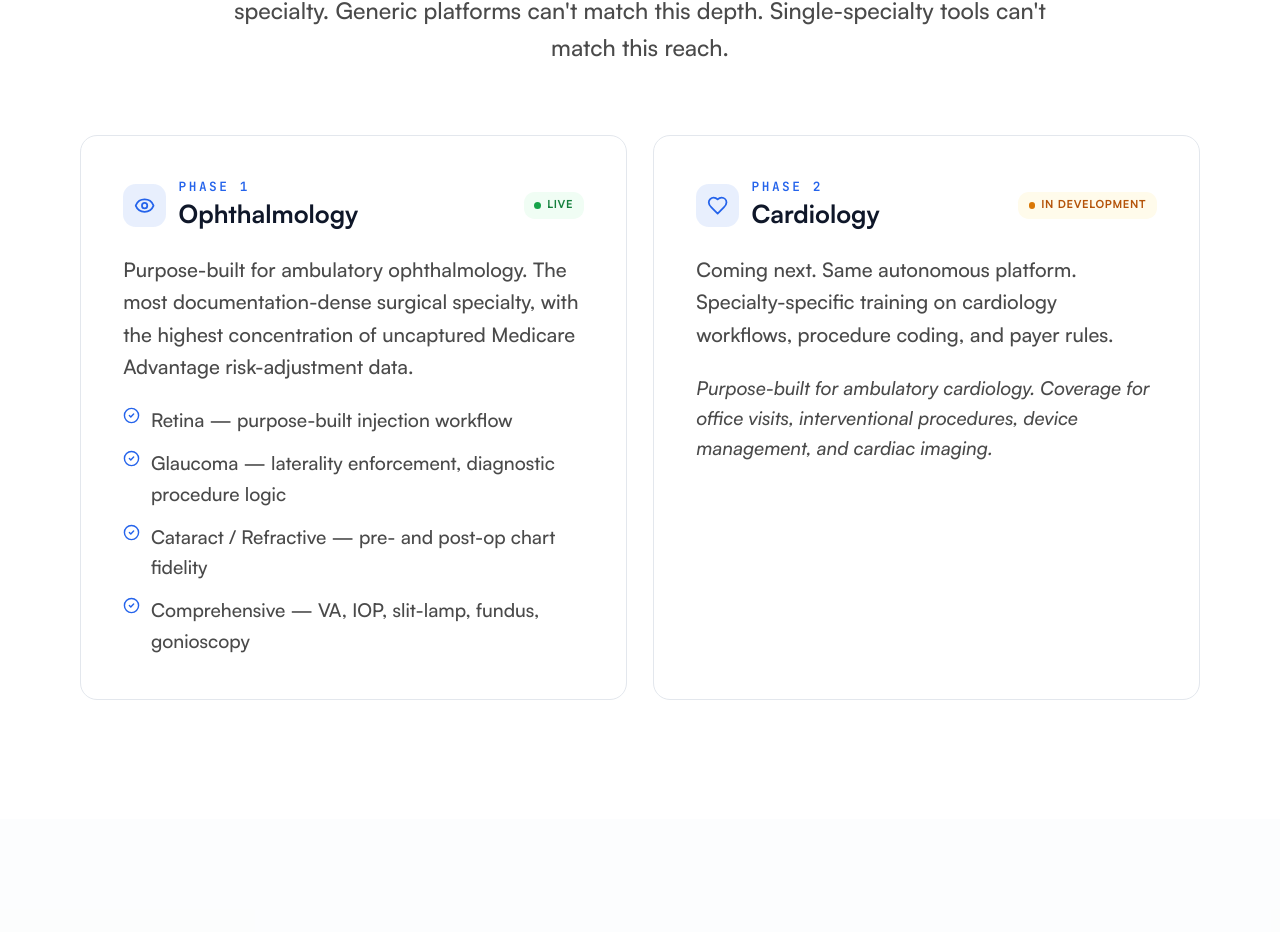
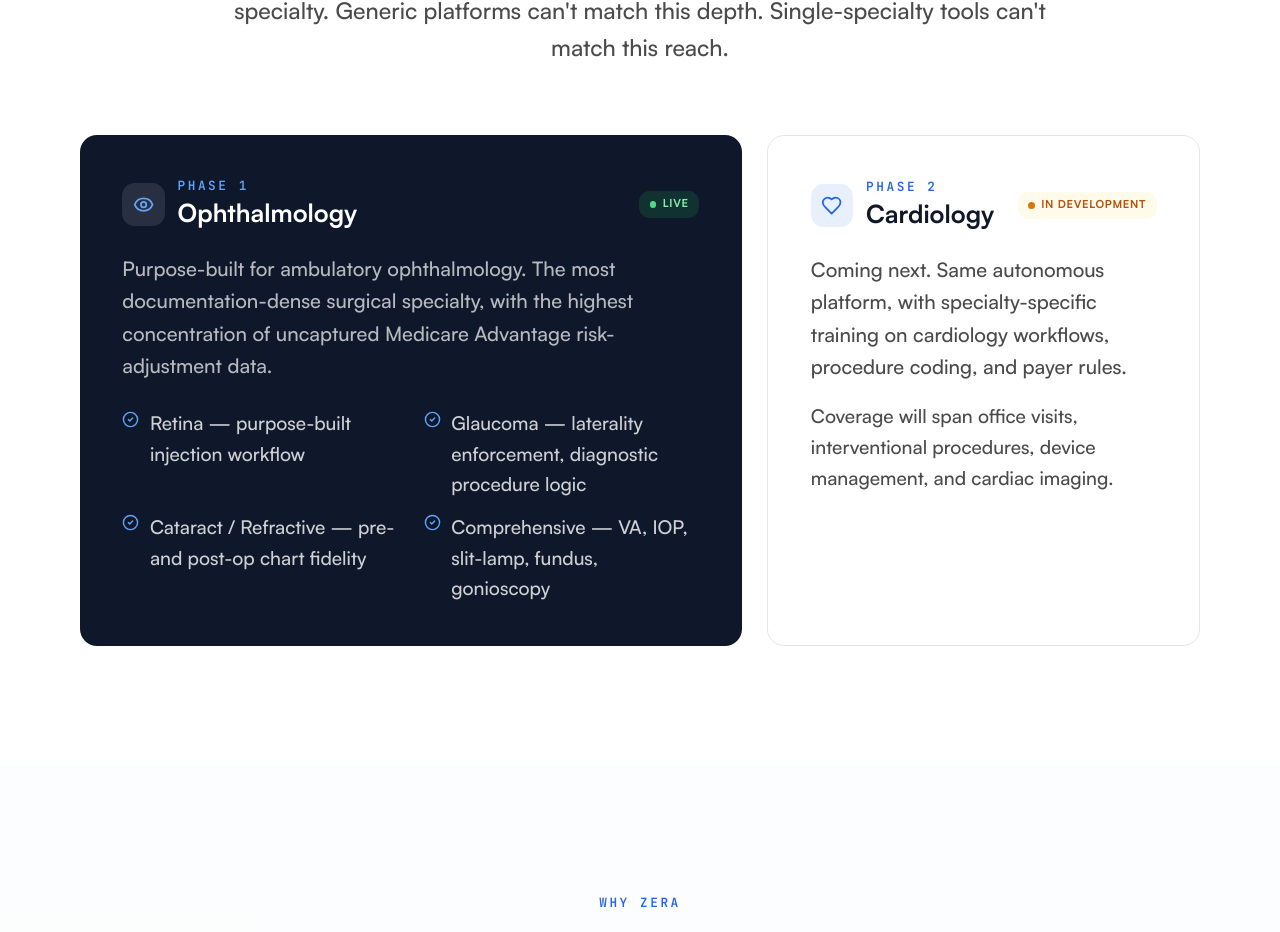
Before and after one commit to nuscript-zera/zera-website, a Next.js app: page / in a window 1280 px wide. Shown: the part 2140-3072 px from the top of the page. Built offline with nearby package versions, Linux system fonts and the light colour scheme.

Commit message:
Home: 3-2 specialty split with dark ophthalmology card; remove italics

```diff
--- a/app/layout.tsx
+++ b/app/layout.tsx
@@ -11,11 +11,6 @@
       path: "./fonts/Satoshi-Variable.woff2",
       weight: "300 900",
       style: "normal",
-    },
-    {
-      path: "./fonts/Satoshi-VariableItalic.woff2",
-      weight: "300 900",
-      style: "italic",
     },
   ],
   variable: "--font-satoshi",
--- a/components/home/ZeraSpecialtySection.tsx
+++ b/components/home/ZeraSpecialtySection.tsx
@@ -20,53 +20,54 @@
           </p>
         </AnimatedSection>
 
-        <div className="grid lg:grid-cols-2 gap-6">
-          {/* Ophthalmology */}
+        <div className="grid lg:grid-cols-5 gap-6">
+          {/* Ophthalmology — 3 cols, dark theme */}
           <motion.div
             initial={{ opacity: 0, y: 16 }}
             whileInView={{ opacity: 1, y: 0 }}
             viewport={{ once: true, margin: "-40px" }}
             transition={{ duration: 0.45 }}
-            className="rounded-2xl border border-border bg-white p-8 lg:p-10"
+            className="lg:col-span-3 rounded-2xl p-8 lg:p-10"
+            style={{ backgroundColor: "#0f172a" }}
           >
             <div className="flex items-center gap-3 mb-5">
-              <div className="w-10 h-10 rounded-lg bg-primary/10 flex items-center justify-center">
-                <Eye className="w-5 h-5 text-primary" />
+              <div className="w-10 h-10 rounded-lg bg-white/10 flex items-center justify-center">
+                <Eye className="w-5 h-5 text-[#60a5fa]" />
               </div>
               <div className="flex-1">
-                <p className="text-xs font-mono uppercase tracking-[0.2em] text-primary font-semibold block">Phase 1</p>
-                <p className="text-xl font-bold text-foreground">Ophthalmology</p>
+                <p className="text-xs font-mono uppercase tracking-[0.2em] text-[#60a5fa] font-semibold block">Phase 1</p>
+                <p className="text-xl font-bold text-white">Ophthalmology</p>
               </div>
-              <span className="inline-flex items-center gap-1.5 px-2.5 py-1 rounded-md bg-green-50 text-green-700 text-[11px] font-bold uppercase tracking-[0.06em]">
-                <span className="w-1.5 h-1.5 rounded-full bg-green-600" />
+              <span className="inline-flex items-center gap-1.5 px-2.5 py-1 rounded-md bg-green-500/15 text-green-300 text-[11px] font-bold uppercase tracking-[0.06em]">
+                <span className="w-1.5 h-1.5 rounded-full bg-green-400" />
                 Live
               </span>
             </div>
-            <p className="text-muted-foreground mb-5 leading-relaxed">
+            <p className="text-white/70 mb-6 leading-relaxed">
               Purpose-built for ambulatory ophthalmology. The most documentation-dense surgical specialty, with the highest concentration of uncaptured Medicare Advantage risk-adjustment data.
             </p>
-            <ul className="space-y-3">
+            <ul className="grid sm:grid-cols-2 gap-x-6 gap-y-3">
               {[
                 "Retina — purpose-built injection workflow",
                 "Glaucoma — laterality enforcement, diagnostic procedure logic",
                 "Cataract / Refractive — pre- and post-op chart fidelity",
                 "Comprehensive — VA, IOP, slit-lamp, fundus, gonioscopy",
               ].map((item) => (
-                <li key={item} className="flex items-start gap-2.5 text-sm text-muted-foreground">
-                  <CheckCircle2 className="w-4 h-4 text-primary shrink-0 mt-0.5" />
+                <li key={item} className="flex items-start gap-2.5 text-sm text-white/80">
+                  <CheckCircle2 className="w-4 h-4 text-[#60a5fa] shrink-0 mt-0.5" />
                   <span>{item}</span>
                 </li>
               ))}
             </ul>
           </motion.div>
 
-          {/* Cardiology */}
+          {/* Cardiology — 2 cols, light theme */}
           <motion.div
             initial={{ opacity: 0, y: 16 }}
             whileInView={{ opacity: 1, y: 0 }}
             viewport={{ once: true, margin: "-40px" }}
             transition={{ duration: 0.45, delay: 0.1 }}
-            className="rounded-2xl border border-border bg-white p-8 lg:p-10 opacity-75"
+            className="lg:col-span-2 rounded-2xl border border-border bg-white p-8 lg:p-10"
           >
             <div className="flex items-center gap-3 mb-5">
               <div className="w-10 h-10 rounded-lg bg-primary/10 flex items-center justify-center">
@@ -81,14 +82,12 @@
                 In Development
               </span>
             </div>
-            <p className="text-muted-foreground mb-5 leading-relaxed">
-              Coming next. Same autonomous platform. Specialty-specific training on cardiology workflows, procedure coding, and payer rules.
+            <p className="text-muted-foreground mb-4 leading-relaxed">
+              Coming next. Same autonomous platform, with specialty-specific training on cardiology workflows, procedure coding, and payer rules.
             </p>
-            <div className="space-y-3">
-              <p className="text-sm text-muted-foreground italic">
-                Purpose-built for ambulatory cardiology. Coverage for office visits, interventional procedures, device management, and cardiac imaging.
-              </p>
-            </div>
+            <p className="text-sm text-muted-foreground leading-relaxed">
+              Coverage will span office visits, interventional procedures, device management, and cardiac imaging.
+            </p>
           </motion.div>
         </div>
       </div>
```
Also changed, not shown: app/fonts/Satoshi-VariableItalic.woff2 (deleted).
